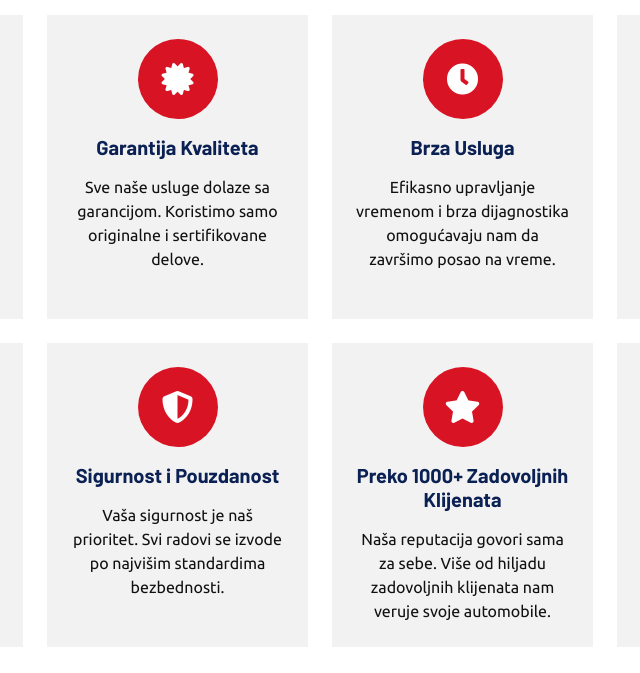
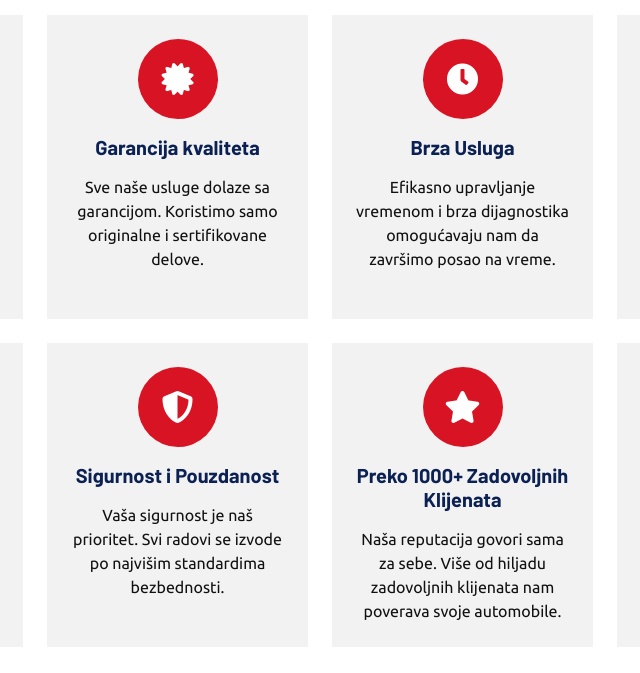
Before and after one commit to StalniKorisnik89/servisnajj, a plain HTML site: page index.html in a window 1280 px wide. Shown: the part 2460-3133 px from the top of the page, 320-960 px from the left. Drawn offline with nearby package versions, Linux system fonts and the light colour scheme.

Commit message:
Fix text: Garancija kvaliteta (lowercase) and veruje -> poverava

```diff
--- a/index.html
+++ b/index.html
@@ -428,7 +428,7 @@
                         <div class="d-inline-flex align-items-center justify-content-center bg-primary rounded-circle mb-3" style="width: 80px; height: 80px;">
                             <i class="fa fa-certificate fa-2x" style="color: #FFFFFF !important;"></i>
                         </div>
-                        <h5 class="mb-3">Garantija Kvaliteta</h5>
+                        <h5 class="mb-3">Garancija kvaliteta</h5>
                         <p class="mb-0">Sve naše usluge dolaze sa garancijom. Koristimo samo originalne i sertifikovane delove.</p>
                     </div>
                 </div>
@@ -474,7 +474,7 @@
                             <i class="fa fa-star fa-2x" style="color: #FFFFFF !important;"></i>
                         </div>
                         <h5 class="mb-3">Preko 1000+ Zadovoljnih Klijenata</h5>
-                        <p class="mb-0">Naša reputacija govori sama za sebe. Više od hiljadu zadovoljnih klijenata nam veruje svoje automobile.</p>
+                        <p class="mb-0">Naša reputacija govori sama za sebe. Više od hiljadu zadovoljnih klijenata nam poverava svoje automobile.</p>
                     </div>
                 </div>
                 <div class="col-lg-3 col-md-6 col-sm-6 col-12 wow fadeInUp" data-wow-delay="0.7s">
```
